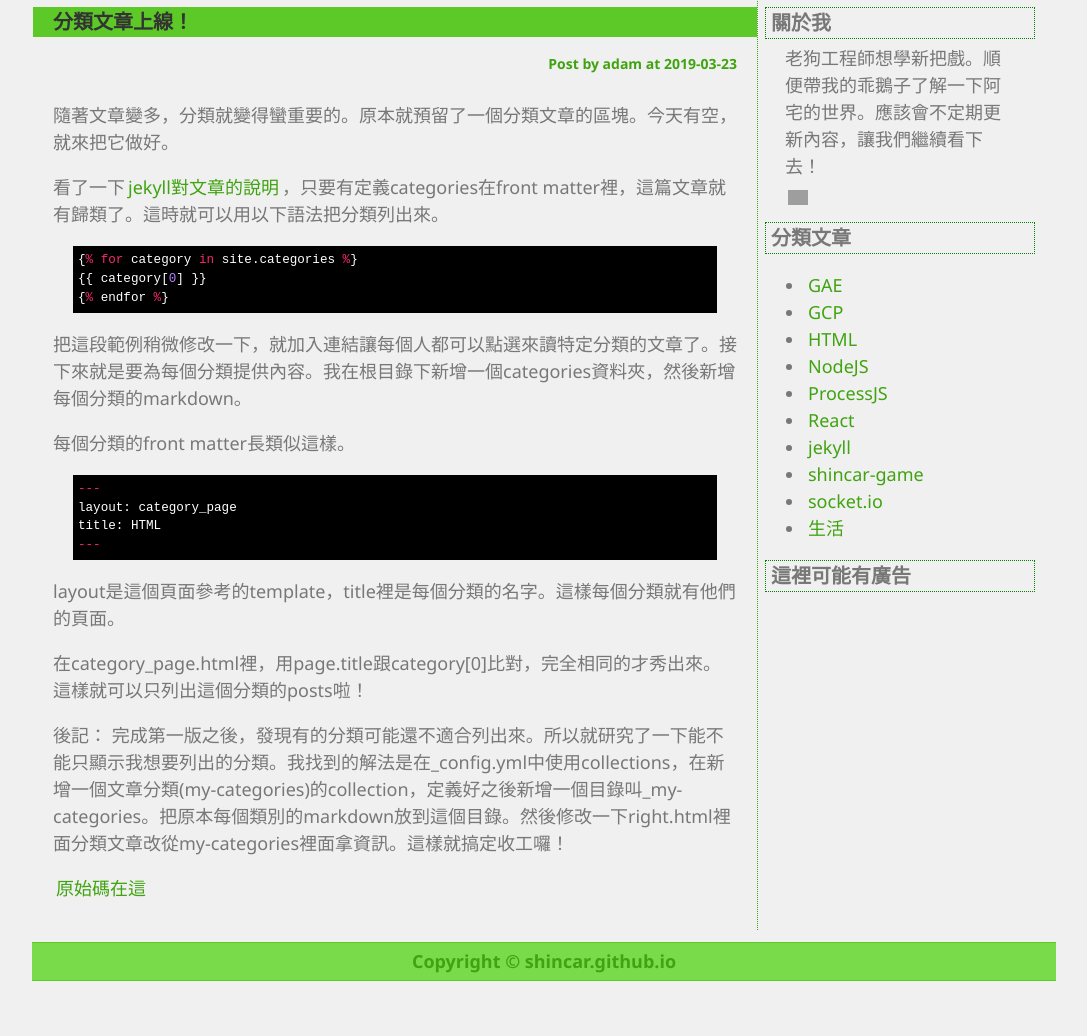
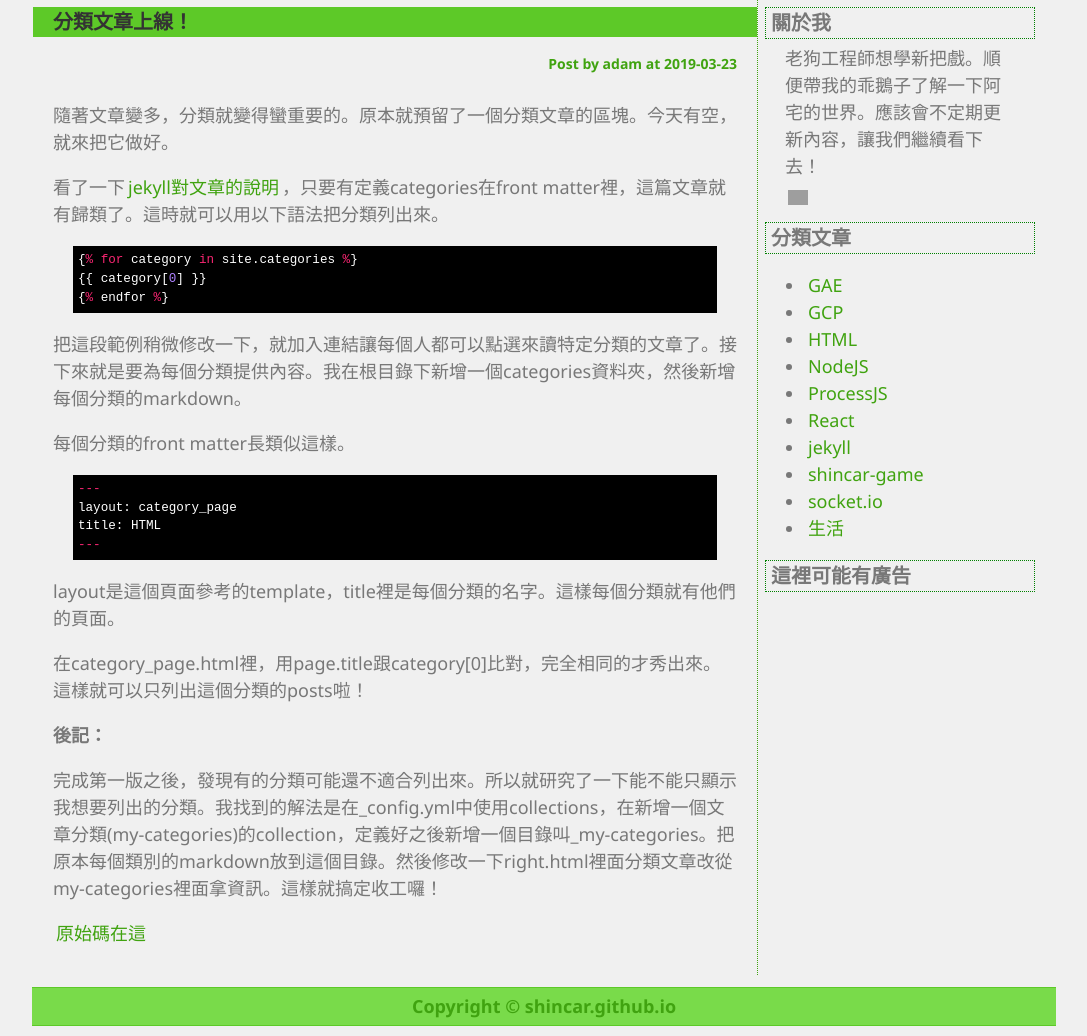
Before and after one commit to shincar/blogs-source, a Jekyll site: the page built from _posts/2019/03/2019-03-24-add-categories-page-to-blog.md, in a window 1280 px wide, cut to the strip 147-1183 px from the top of the page. Shown: the whole strip, without its empty margins (96-1183 px from the left). Built offline with Jekyll 4.4.1, drawn with Linux system fonts in a browser that asks for light colours; comment, search, counter and statistics services are not loaded; before the commit the page ends 1138 px from its top, so only the background shows below that; grey boxes are pictures that could not be loaded.

Commit message:
edit format

```diff
--- a/_posts/2019/03/2019-03-24-add-categories-page-to-blog.md
+++ b/_posts/2019/03/2019-03-24-add-categories-page-to-blog.md
@@ -30,7 +30,8 @@ layout是這個頁面參考的template，title裡是每個分類的名字。這
 
 在category_page.html裡，用page.title跟category[0]比對，完全相同的才秀出來。這樣就可以只列出這個分類的posts啦！
 
-後記：
+**後記：**
+
 完成第一版之後，發現有的分類可能還不適合列出來。所以就研究了一下能不能只顯示我想要列出的分類。我找到的解法是在_config.yml中使用collections，在新增一個文章分類(my-categories)的collection，定義好之後新增一個目錄叫_my-categories。把原本每個類別的markdown放到這個目錄。然後修改一下right.html裡面分類文章改從my-categories裡面拿資訊。這樣就搞定收工囉！
 
 [原始碼在這][github-shincar-blogs]
```
